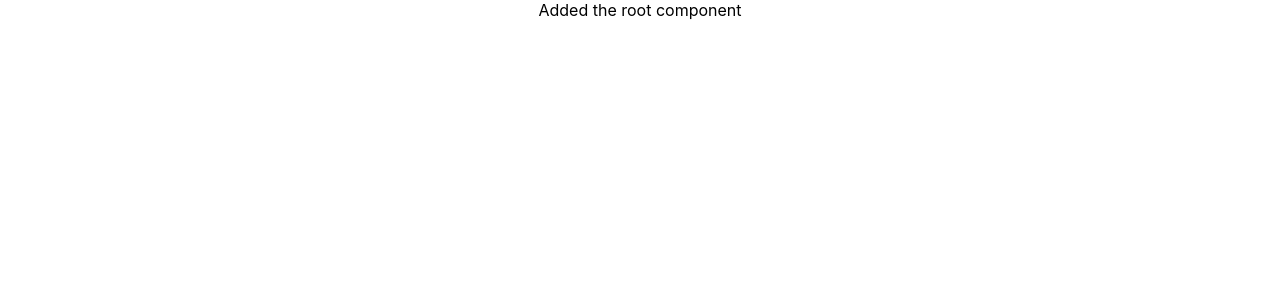
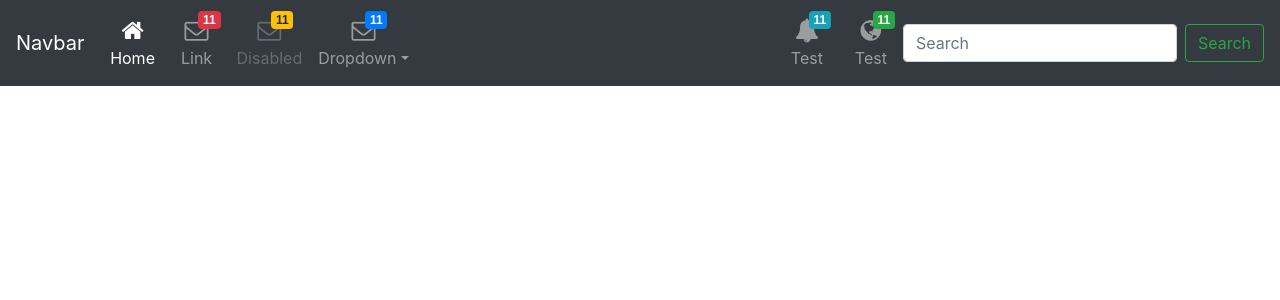
Before and after one commit to ntwari-egide/Postinga-react-axios-redux-thunk-api, a React (Create React App) app in the folder postinga/: page / in a window 1280 px wide. Shown: the top 300 px of the page. Built offline with nearby package versions, Linux system fonts and the light colour scheme.

Commit message:
navbar is working well with its css added

```diff
--- a/postinga/src/components/RootComponent.js
+++ b/postinga/src/components/RootComponent.js
@@ -1,5 +1,10 @@
 import React from "react"
+import NavbarComponent from "./templates/NavbarComponent";
 
 export default function RootComponent(){
-    return " Added the root component";
+    return (
+        <div>
+            <NavbarComponent />
+        </div>
+    )
 }
--- a/postinga/src/index.css
+++ b/postinga/src/index.css
@@ -1,13 +1,120 @@
-body {
-  margin: 0;
-  font-family: -apple-system, BlinkMacSystemFont, 'Segoe UI', 'Roboto', 'Oxygen',
-    'Ubuntu', 'Cantarell', 'Fira Sans', 'Droid Sans', 'Helvetica Neue',
-    sans-serif;
-  -webkit-font-smoothing: antialiased;
-  -moz-osx-font-smoothing: grayscale;
+@import "https://stackpath.bootstrapcdn.com/bootstrap/4.4.1/css/bootstrap.min.css";
+
+/*
+              NAVBAR CSS STYLES
+ */
+@import url("//maxcdn.bootstrapcdn.com/font-awesome/4.7.0/css/font-awesome.min.css");
+
+.navbar-icon-top .navbar-nav .nav-link > .fa {
+  position: relative;
+  width: 36px;
+  font-size: 24px;
 }
 
-code {
-  font-family: source-code-pro, Menlo, Monaco, Consolas, 'Courier New',
-    monospace;
+.navbar-icon-top .navbar-nav .nav-link > .fa > .badge {
+  font-size: 0.75rem;
+  position: absolute;
+  right: 0;
+  font-family: sans-serif;
 }
+
+.navbar-icon-top .navbar-nav .nav-link > .fa {
+  top: 3px;
+  line-height: 12px;
+}
+
+.navbar-icon-top .navbar-nav .nav-link > .fa > .badge {
+  top: -10px;
+}
+
+@media (min-width: 576px) {
+  .navbar-icon-top.navbar-expand-sm .navbar-nav .nav-link {
+    text-align: center;
+    display: table-cell;
+    height: 70px;
+    vertical-align: middle;
+    padding-top: 0;
+    padding-bottom: 0;
+  }
+
+  .navbar-icon-top.navbar-expand-sm .navbar-nav .nav-link > .fa {
+    display: block;
+    width: 48px;
+    margin: 2px auto 4px auto;
+    top: 0;
+    line-height: 24px;
+  }
+
+  .navbar-icon-top.navbar-expand-sm .navbar-nav .nav-link > .fa > .badge {
+    top: -7px;
+  }
+}
+
+@media (min-width: 768px) {
+  .navbar-icon-top.navbar-expand-md .navbar-nav .nav-link {
+    text-align: center;
+    display: table-cell;
+    height: 70px;
+    vertical-align: middle;
+    padding-top: 0;
+    padding-bottom: 0;
+  }
+
+  .navbar-icon-top.navbar-expand-md .navbar-nav .nav-link > .fa {
+    display: block;
+    width: 48px;
+    margin: 2px auto 4px auto;
+    top: 0;
+    line-height: 24px;
+  }
+
+  .navbar-icon-top.navbar-expand-md .navbar-nav .nav-link > .fa > .badge {
+    top: -7px;
+  }
+}
+
+@media (min-width: 992px) {
+  .navbar-icon-top.navbar-expand-lg .navbar-nav .nav-link {
+    text-align: center;
+    display: table-cell;
+    height: 70px;
+    vertical-align: middle;
+    padding-top: 0;
+    padding-bottom: 0;
+  }
+
+  .navbar-icon-top.navbar-expand-lg .navbar-nav .nav-link > .fa {
+    display: block;
+    width: 48px;
+    margin: 2px auto 4px auto;
+    top: 0;
+    line-height: 24px;
+  }
+
+  .navbar-icon-top.navbar-expand-lg .navbar-nav .nav-link > .fa > .badge {
+    top: -7px;
+  }
+}
+
+@media (min-width: 1200px) {
+  .navbar-icon-top.navbar-expand-xl .navbar-nav .nav-link {
+    text-align: center;
+    display: table-cell;
+    height: 70px;
+    vertical-align: middle;
+    padding-top: 0;
+    padding-bottom: 0;
+  }
+
+  .navbar-icon-top.navbar-expand-xl .navbar-nav .nav-link > .fa {
+    display: block;
+    width: 48px;
+    margin: 2px auto 4px auto;
+    top: 0;
+    line-height: 24px;
+  }
+
+  .navbar-icon-top.navbar-expand-xl .navbar-nav .nav-link > .fa > .badge {
+    top: -7px;
+  }
+}
```
